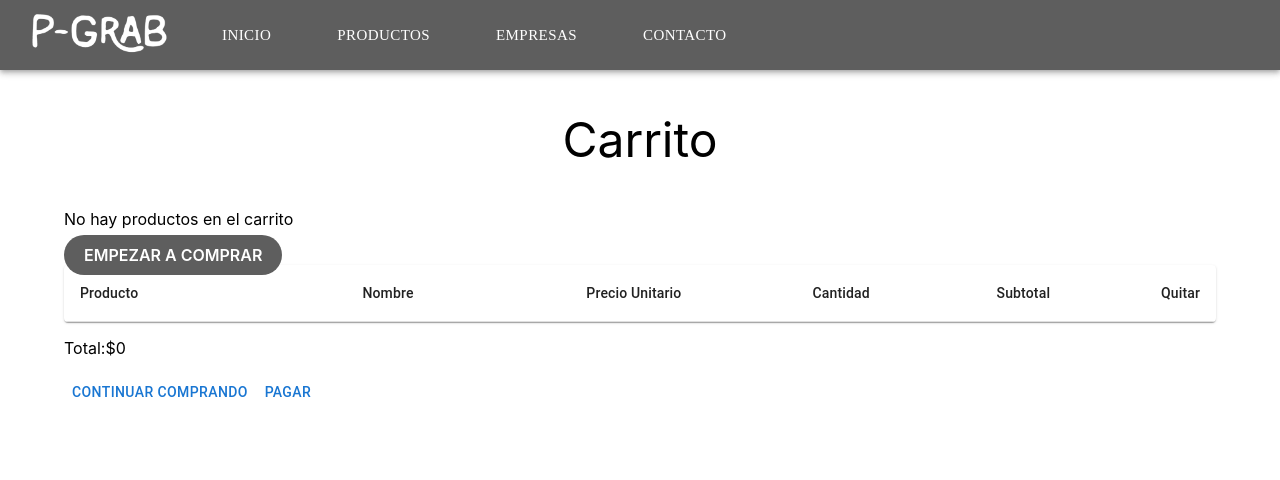
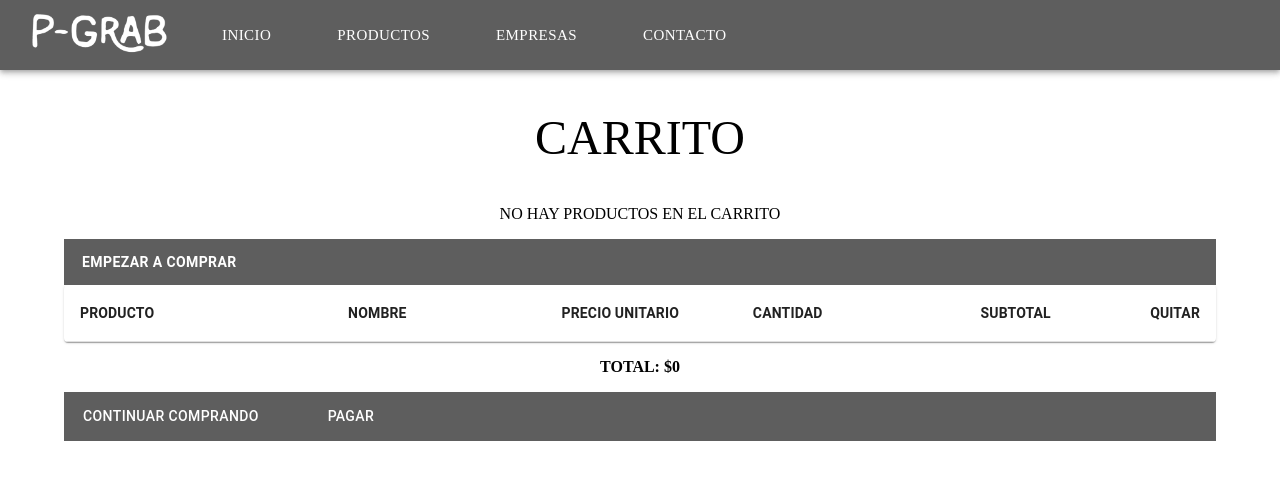
Before and after one commit to larasugameli/reactjs, a React (Create React App) app: page /cart in a window 1280 px wide. Shown: the top 480 px of the page. Built offline with nearby package versions, Linux system fonts and the light colour scheme.

Commit message:
Correcciones Cart

```diff
--- a/src/components/Cart/Cart.css
+++ b/src/components/Cart/Cart.css
@@ -0,0 +1,17 @@
+.carrito {
+  font-family: "Montserrat";
+  text-transform: uppercase;
+  text-align: center;
+}
+.botones-carrito {
+  display: flex;
+  flex-direction: row;
+  gap: 50px;
+  position: relative;
+  align-items: center;
+}
+
+.boton-carrito {
+  background-color: #5e5e5e;
+  border: 1px solid #5e5e5e;
+}
--- a/src/components/Cart/Cart.js
+++ b/src/components/Cart/Cart.js
@@ -1,3 +1,4 @@
+import "./Cart.css";
 import { useContext } from "react";
 import Table from "@mui/material/Table";
 import TableBody from "@mui/material/TableBody";
@@ -10,38 +11,59 @@ import { Container, Button } from "@mui/material";
 import CartContext from "../../context/CartContext";
 import DeleteIcon from "@mui/icons-material/Delete";
 import { Link } from "react-router-dom";
+import AddCircleIcon from "@mui/icons-material/AddCircle";
+import DoDisturbOnIcon from "@mui/icons-material/DoDisturbOn";
 
 const Cart = () => {
-  const { cartListItems, totalPrice, reduceCart } = useContext(CartContext);
+  const { cartListItems, totalCartPrice, reduceCart, changeQuantityOfProduct } =
+    useContext(CartContext);
 
   console.log("desde Cart", cartListItems);
+
   return (
-    <>
+    <div className="carrito">
       <h2> Carrito</h2>
       <Container>
         {cartListItems.length === 0 && (
           <>
             <p> No hay productos en el carrito</p>
-            <Link className="empezarAComprar" to="./productos">
+            <div className="botones-carrito">
+              <Link style={{ textDecoration: "none" }} to="../../productos">
+                {" "}
+                <Button style={{ color: "#fff", fontWeight: 700 }}>
                   Empezar a comprar
+                </Button>
               </Link>
+            </div>
           </>
         )}
+
+        {
           <TableContainer component={Paper}>
             <Table sx={{ minWidth: 650 }} aria-label="simple table">
               <TableHead>
                 <TableRow>
-                <TableCell>Producto</TableCell>
-                <TableCell align="right">Nombre</TableCell>
-                <TableCell align="right">Precio Unitario</TableCell>
-                <TableCell align="right">Cantidad</TableCell>
-                <TableCell align="right">Subtotal</TableCell>
-                <TableCell align="right">Quitar</TableCell>
+                  <TableCell style={{ fontWeight: 700 }}>Producto</TableCell>
+                  <TableCell style={{ fontWeight: 700 }} align="right">
+                    Nombre
+                  </TableCell>
+                  <TableCell style={{ fontWeight: 700 }} align="right">
+                    Precio Unitario
+                  </TableCell>
+                  <TableCell style={{ fontWeight: 700 }} align="center">
+                    Cantidad
+                  </TableCell>
+                  <TableCell style={{ fontWeight: 700 }} align="right">
+                    Subtotal
+                  </TableCell>
+                  <TableCell style={{ fontWeight: 700 }} align="right">
+                    Quitar
+                  </TableCell>
                 </TableRow>
               </TableHead>
               <TableBody>
                 {cartListItems.map((item) => {
-                const { id, image, name, price, count } = item;
+                  const { id, image, name, price, count, stock } = item;
 
                   return (
                     <TableRow
@@ -58,8 +80,26 @@ const Cart = () => {
                       </TableCell>
                       <TableCell align="right">{name}</TableCell>
                       <TableCell align="right">${price}</TableCell>
-                    <TableCell align="right">{count}</TableCell>
-                    <TableCell align="right"> subtotal</TableCell>
+                      <TableCell align="center">
+                        <Button
+                          style={{ color: "#3cfce2" }}
+                          className="button-quantity-control"
+                          onClick={() => changeQuantityOfProduct(id, -1)}
+                          disabled={count === 1}
+                        >
+                          <DoDisturbOnIcon />
+                        </Button>{" "}
+                        {count}{" "}
+                        <Button
+                          style={{ color: "#3cfce2" }}
+                          className="button-quantity-control"
+                          onClick={() => changeQuantityOfProduct(item.id, +1)}
+                          disabled={stock <= count}
+                        >
+                          <AddCircleIcon />
+                        </Button>
+                      </TableCell>
+                      <TableCell align="right">$ {price * count}</TableCell>
                       <TableCell align="right">
                         <DeleteIcon onClick={() => reduceCart(item.id)} />
                       </TableCell>
@@ -69,14 +109,21 @@ const Cart = () => {
               </TableBody>
             </Table>
           </TableContainer>
-        <p>
+        }
+        <p style={{ fontWeight: 700 }}>
           Total:
-          <span>${totalPrice}</span>{" "}
+          <span> ${totalCartPrice()} </span>{" "}
         </p>
-        <Button>Continuar Comprando</Button>
-        <Button>PAGAR</Button>
+        <div className="botones-carrito">
+          <div className="boton-carrito">
+            <Button style={{ color: "#FFF" }}>Continuar Comprando</Button>
+          </div>
+          <div className="boton-carrito">
+            <Button style={{ color: "#FFF" }}>PAGAR</Button>
+          </div>
+        </div>
       </Container>
-    </>
+    </div>
   );
 };
 
--- a/src/components/CartWidget/CartWidget.css
+++ b/src/components/CartWidget/CartWidget.css
@@ -4,6 +4,14 @@
   padding-bottom: 40px;
   padding: 15px;
   font-family: "Montserrat";
+}
+
+.botones-carrito {
+  text-transform: uppercase;
+  background-color: #5e5e5e;
+  padding: 5px 10px;
+  font-weight: 500;
+  border-radius: 0;
 }
 
 .container-itemlistcard p {
@@ -13,14 +21,10 @@
 }
 
 .empezarAComprar {
-  text-decoration: none;
-  text-transform: uppercase;
-  color: #fff;
-  background-color: #5e5e5e;
-  padding: 10px 20px;
-  font-weight: 600;
-  text-align: center;
-  border-radius: 20px;
+  display: flex;
+  flex-direction: row;
+  gap: 10px;
+  justify-content: flex-end;
 }
 
 .item-cart {
@@ -42,5 +46,5 @@
 }
 
 .cart-action {
-  padding: 60px;
+  padding: 10px;
 }
--- a/src/components/CartWidget/CartWidget.js
+++ b/src/components/CartWidget/CartWidget.js
@@ -10,8 +10,8 @@ import { Button } from "@mui/material";
 const CartWidget = () => {
   const { cartListItems, clearCart, reduceCart } = useContext(CartContext);
   const [anchorEl, setAnchorEl] = useState(null);
-  console.log("desde CartWidget:", cartListItems);
-
+  /*   console.log("desde CartWidget:", cartListItems);
+   */
   const open = Boolean(anchorEl);
   const handleClick = (event) => {
     setAnchorEl(event.currentTarget);
@@ -38,15 +38,6 @@ const CartWidget = () => {
         MenuListProps={{ "aria-labelledby": "basic-button" }}
       >
         <div className="container-itemlistcard">
-          {cartListItems.length === 0 && (
-            <>
-              <p> No hay productos en el carrito</p>
-              <Link className="empezarAComprar" to="/home">
-                Empezar a comprar
-              </Link>
-            </>
-          )}
-
           {cartListItems.map((item) => {
             return (
               <div className="item-cart" key={item.id}>
@@ -72,14 +63,18 @@ const CartWidget = () => {
           })}
 
           {cartListItems.length !== 0 && (
-            <>
-              <div className="empezarAComprar">
-                <Button style={{ color: "#FFF" }} onClick={clearCart}>
-                  {" "}
-                  Vaciar Carrito{" "}
+            <div className="empezarAComprar">
+              <div className="botones-carrito">
+                <Button onClick={clearCart} style={{ color: "#fff" }}>
+                  Vaciar Carrito
                 </Button>
               </div>
-            </>
+              <div className="botones-carrito">
+                <Link to="/cart" style={{ textDecoration: "none" }}>
+                  <Button style={{ color: "#fff" }}>Check out</Button>
+                </Link>
+              </div>
+            </div>
           )}
         </div>
       </Menu>
--- a/src/context/CartContext.js
+++ b/src/context/CartContext.js
@@ -4,7 +4,7 @@ const CartContext = createContext();
 
 const CartProvider = ({ children }) => {
   const [cartListItems, setCartListItems] = useState([]);
-  const [totalPrice, setTotalPrice] = useState(0);
+  const [changeQuantity, setChangeQuantity] = useState(0);
 
   const addProductToCart = (product) => {
     let isInCart = cartListItems.find((cartItem) => cartItem.id === product.id);
@@ -13,12 +13,30 @@ const CartProvider = ({ children }) => {
        */
       setCartListItems((cartListItems) => [...cartListItems, product]);
     }
-    setTotalPrice(totalPrice + product.price * product.count);
+  };
+
+  const cartItemsQuantity = () => {
+    return cartListItems.reduce((acc, item) => acc + item.count, 0);
+  };
+
+  const totalCartPrice = () => {
+    return cartListItems.reduce(
+      (acc, item) => acc + item.count * item.price,
+      0
+    );
   };
 
   const reduceCart = (itemId) => {
     const itemToRemove = cartListItems.filter((item) => item.id !== itemId);
     setCartListItems(itemToRemove);
+  };
+
+  const changeQuantityOfProduct = (itemId, value) => {
+    const itemToReduceQuantity = cartListItems.find(
+      (item) => item.id === itemId
+    );
+    itemToReduceQuantity.count = itemToReduceQuantity.count + value;
+    return setChangeQuantity(changeQuantity + value);
   };
 
   const clearCart = () => {
@@ -28,13 +46,15 @@ const CartProvider = ({ children }) => {
   const data = {
     cartListItems,
     addProductToCart,
-    totalPrice,
     clearCart,
     reduceCart,
+    totalCartPrice,
+    changeQuantityOfProduct,
+    cartItemsQuantity,
   };
 
   return <CartContext.Provider value={data}>{children}</CartContext.Provider>;
 };
 
+export { CartProvider };
 export default CartContext;
-export { CartProvider };
```
Lines whose indentation alone changed are shown as unchanged.
